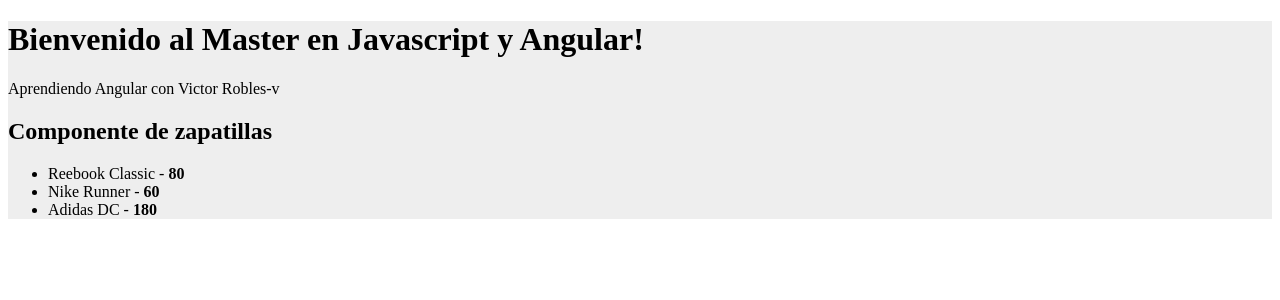
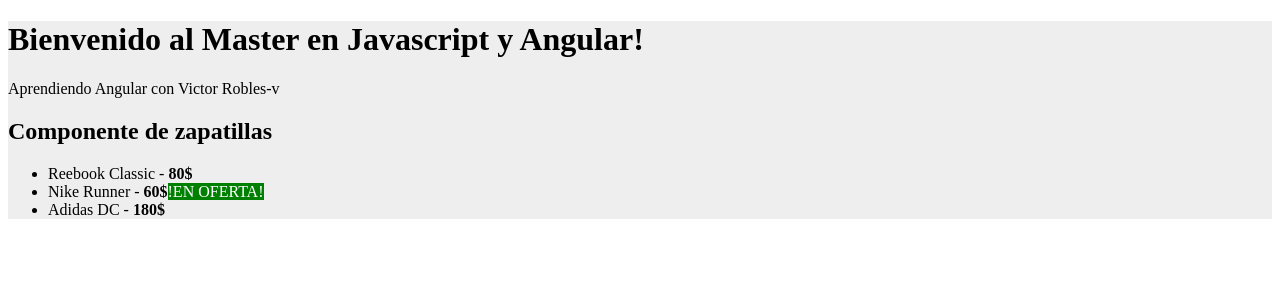
Before and after one commit to Jhonnasom/second-app, an Angular app in the folder aprendiendo-angular/: page / in a window 1280 px wide. Shown: the top 300 px of the page. Built offline with nearby package versions, Linux system fonts and the light colour scheme.

Commit message:
Directiva condicional ngIf

```diff
--- a/aprendiendo-angular/src/app/zapatillas/zapatillas.component.html
+++ b/aprendiendo-angular/src/app/zapatillas/zapatillas.component.html
@@ -1,6 +1,11 @@
 <h2>{{titulo}}</h2>
 <ul>
        <li *ngFor="let deportiva of zapatillas">
-        {{deportiva.nombre}} - <strong>{{deportiva.precio}}</strong>
+        {{deportiva.nombre}} - <strong>{{deportiva.precio}}$</strong>
+
+        <span *ngIf="deportiva.precio<80"
+        [style.background]="deportiva.precio<80 ? 'green' :'transparent'"
+        [style.color]="deportiva.precio<80 ? 'white' :'black'"
+        >!EN OFERTA!</span>
         </li>
 </ul>
```
